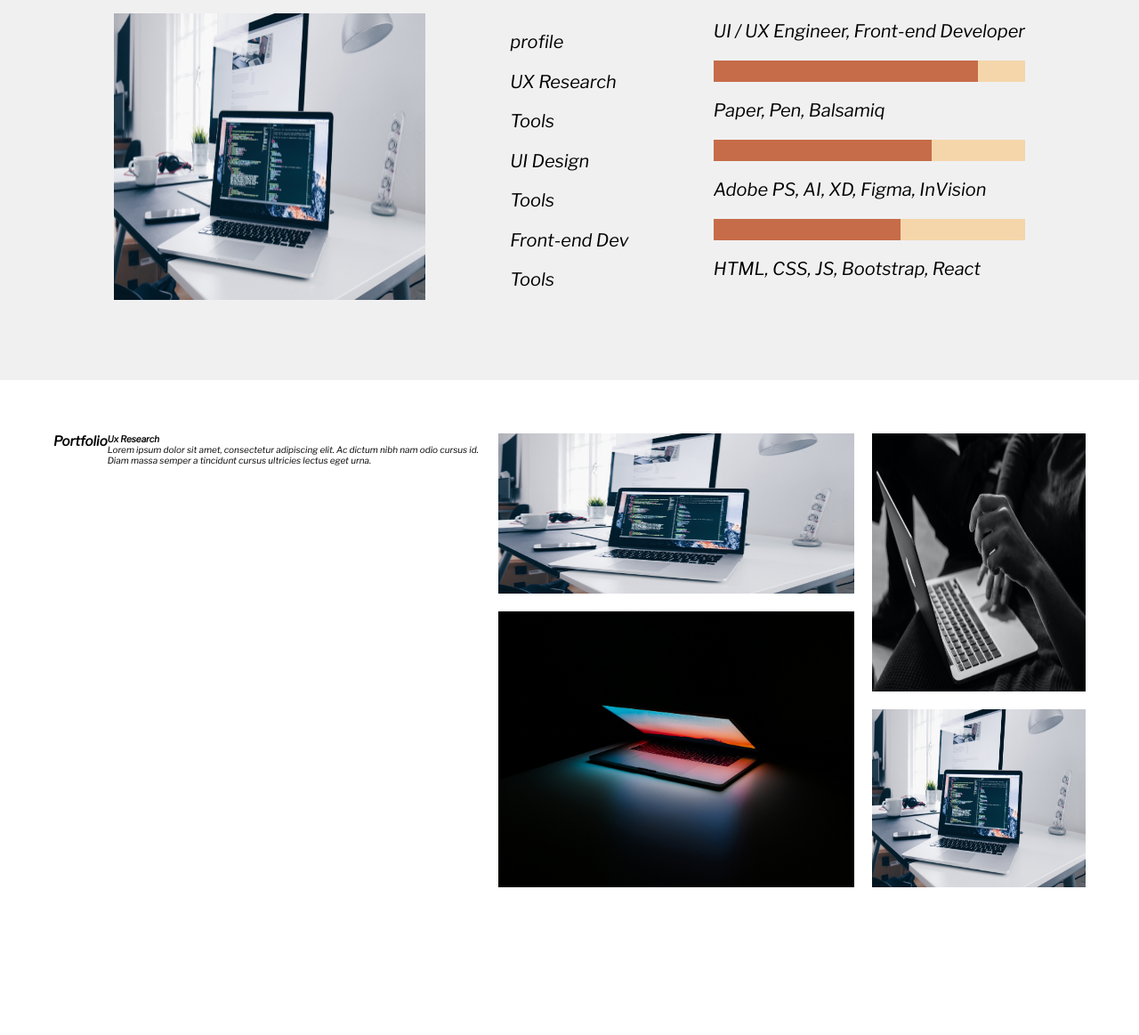
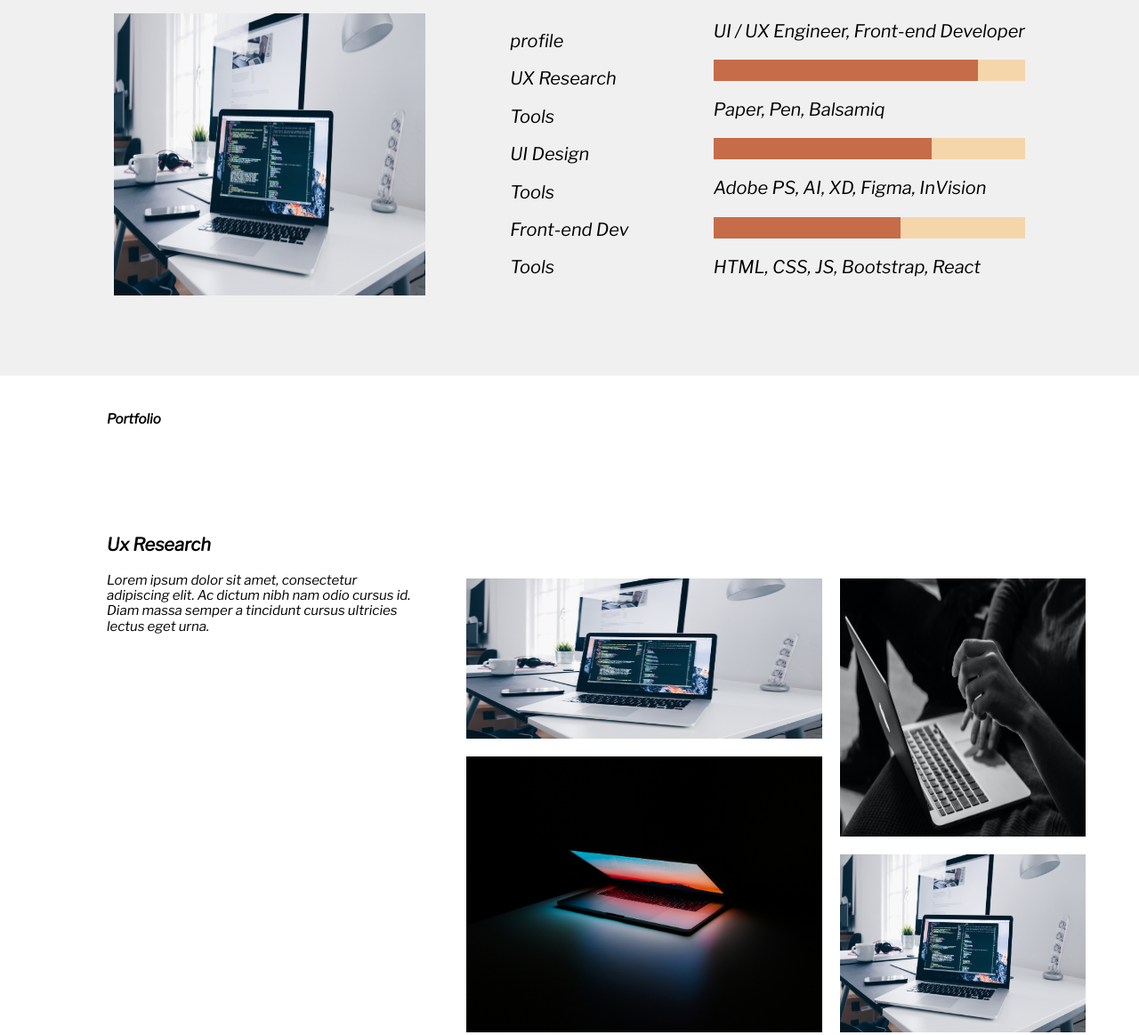
Before and after one commit to Gift-Austin/gifty, a plain HTML site: page index.html in a window 1280 px wide. Shown: the part 1357-2520 px from the top of the page at 89% size. Before the commit the page ends 2414 px from the top, so only its background shows below. Drawn offline with nearby package versions, Linux system fonts and the light colour scheme.

Commit message:
portfolio section

```diff
--- a/css/style.css
+++ b/css/style.css
@@ -136,7 +136,7 @@ body {
 
   .skillsectionitems ul {
     list-style: none;
-    line-height: 4.45rem;
+    line-height: 2.12;
   }
 
   .skillsectionitems ul li {
@@ -148,7 +148,7 @@ body {
   }
 
   .skillsectionitemstwo p {
-    line-height: 6.5rem;
+    line-height: 3.21;
     font-size: 2rem;
   }
   .sectionthreeitem {
@@ -158,13 +158,27 @@ body {
 
   .sectionthreeitemone {
       width: 40%;
+      padding: 2rem 6rem;
   }
+
+  .sectionthreeitemone h4 {
+    font-size: 2rem;
+    margin-bottom: 2rem;
+  }
+
+  .sectionthreeitemone p {
+    font-size: 1.5rem;
+    line-height: 1.15;
+  }
+
+
 
   .sectionthreeitemtwo {
       width: 60%;
       display: grid;
       grid-template-columns: repeat(2,1fr);
       gap: 2rem;
+      padding: 7rem 0;
   }
 
 
@@ -189,3 +203,7 @@ body {
 .image_four {
     height: 20rem;
 }
+
+.sectionthree h2 {
+    margin: 4rem 12rem
+}
--- a/index.html
+++ b/index.html
@@ -75,9 +75,8 @@
     </section>
 
     <section class="sectionthree">
+        <h2>Portfolio</h2>
         <div class="sectionthreeitem">
-            <h2>Portfolio</h2>
-
             <div class="sectionthreeitemone">
                 <h4>Ux Research</h4>
                 <p>Lorem ipsum dolor sit amet, consectetur adipiscing elit. Ac dictum nibh nam odio cursus id. Diam massa semper a tincidunt cursus ultricies lectus eget urna.</p>
```
